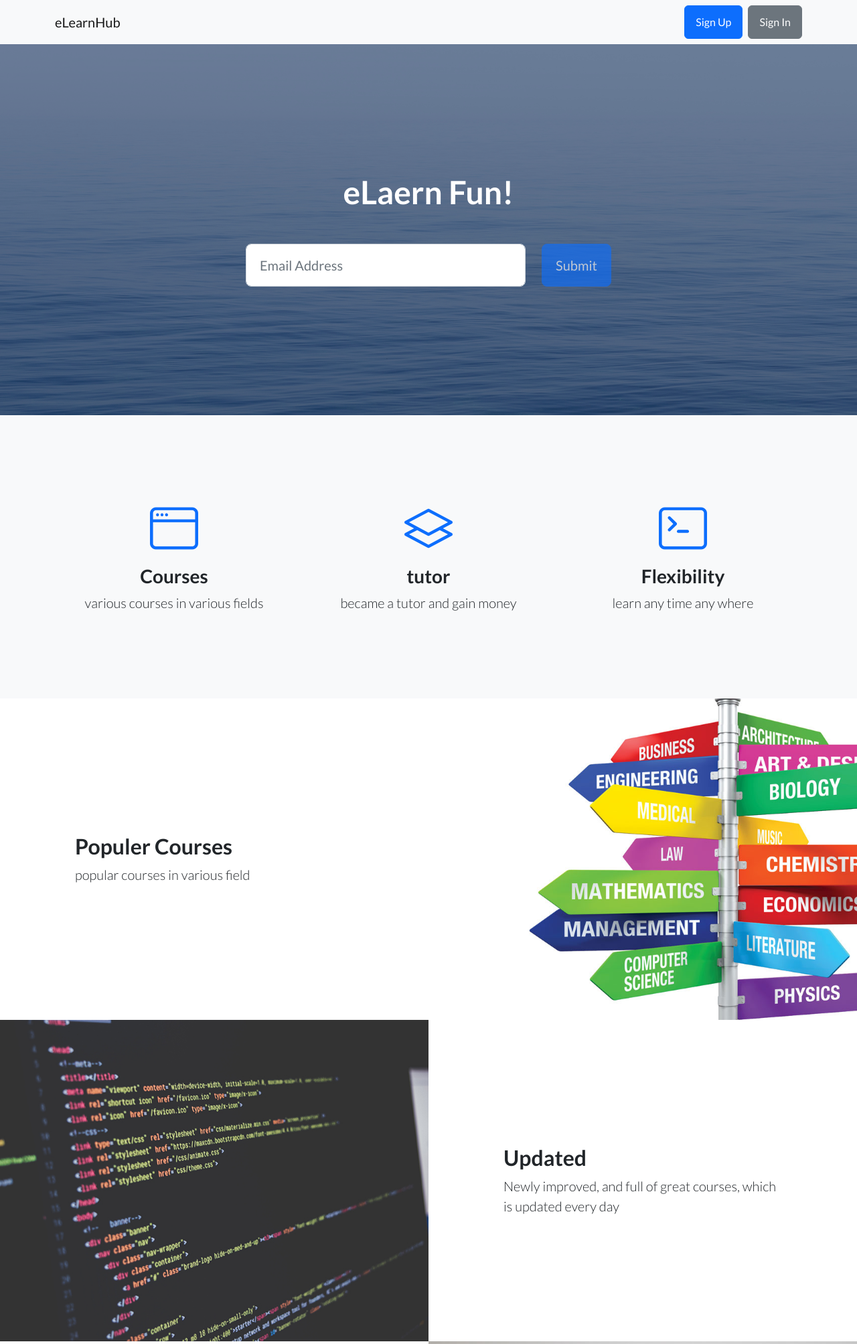
After one commit to Tha-Orakkle/eLearnHub, a Flask app: page /home in a window 1280 px wide. The commit adds this page. Shown: the top 2007 px of the page at 67% size. Run offline with Flask 3, Linux system fonts and the light colour scheme; some libraries are stand-ins or nearby versions.

Commit message:
landing page

```diff
--- a/web_dynamic/elearnhub.py
+++ b/web_dynamic/elearnhub.py
@@ -32,6 +32,10 @@ def close_db(error):
     """removes current session"""
     storage.close()
 
+@app.route('/home', methods=['GET'], strict_slashes=False)
+def home():
+    """serves the landing page"""
+    return render_template('index.html')
 
 @app.route('/sign_up', methods=['POST'], strict_slashes=False)
 def sign_up():
--- /dev/null
+++ b/web_dynamic/templates/index.html
@@ -0,0 +1,223 @@
+<!DOCTYPE html>
+<html lang="en">
+    <head>
+        <meta charset="utf-8" />
+        <meta name="viewport" content="width=device-width, initial-scale=1, shrink-to-fit=no" />
+        <meta name="description" content="" />
+        <meta name="author" content="" />
+        <title>Landing Page - eLearnHub</title>
+        <!-- Favicon-->
+        <link rel="icon" type="image/x-icon" href="../static/assets/favicon.ico" />
+        <!-- Bootstrap icons-->
+        <link href="https://cdn.jsdelivr.net/npm/bootstrap-icons@1.5.0/font/bootstrap-icons.css" rel="stylesheet" type="text/css" />
+        <!-- Google fonts-->
+        <link href="https://fonts.googleapis.com/css?family=Lato:300,400,700,300italic,400italic,700italic" rel="stylesheet" type="text/css" />
+        <!-- Core theme CSS (includes Bootstrap)-->
+        <link href="../static/css/landing_page.css" rel="stylesheet" />
+    </head>
+    <body>
+        <!-- Navigation-->
+        <nav class="navbar navbar-light bg-light static-top">
+            <div class="container">
+                <a class="navbar-brand" href="#!">eLearnHub</a>
+                <div class="d-flex">
+                    <a class="btn btn-primary" href="{{ url_for('page_routes.register') }}">Sign Up</a>
+                    <a class="btn btn-secondary ms-2" href="{{ url_for('page_routes.sign_in') }}">Sign In</a>
+                </div>
+            </div>
+        </nav>
+        <!-- Masthead-->
+        <header class="masthead">
+            <div class="container position-relative">
+                <div class="row justify-content-center">
+                    <div class="col-xl-6">
+                        <div class="text-center text-white">
+                            <!-- Page heading-->
+                            <h1 class="mb-5">eLaern Fun!</h1>
+                            <!-- Signup form-->
+                            <form class="form-subscribe" id="contactForm" data-sb-form-api-token="API_TOKEN">
+                                <!-- Email address input-->
+                                <div class="row">
+                                    <div class="col">
+                                        <input class="form-control form-control-lg" id="emailAddress" type="email" placeholder="Email Address" data-sb-validations="required,email" />
+                                        <div class="invalid-feedback text-white" data-sb-feedback="emailAddress:required">Email Address is required.</div>
+                                        <div class="invalid-feedback text-white" data-sb-feedback="emailAddress:email">Email Address Email is not valid.</div>
+                                    </div>
+                                    <div class="col-auto"><button class="btn btn-primary btn-lg disabled" id="submitButton" type="submit">Submit</button></div>
+                                </div>
+                                <!-- Submit success message-->
+                                <!---->
+                                <!-- This is what your users will see when the form-->
+                                <!-- has successfully submitted-->
+                                <div class="d-none" id="submitSuccessMessage">
+                                    <div class="text-center mb-3">
+                                        <div class="fw-bolder">Form submission successful!</div>
+                                </div>
+                                <!-- Submit error message-->
+                                <!---->
+                                <!-- This is what your users will see when there is-->
+                                <!-- an error submitting the form-->
+                                <div class="d-none" id="submitErrorMessage"><div class="text-center text-danger mb-3">Error sending message!</div></div>
+                            </form>
+                        </div>
+                    </div>
+                </div>
+            </div>
+        </header>
+        <!-- Icons Grid-->
+        <section class="features-icons bg-light text-center">
+            <div class="container">
+                <div class="row">
+                    <div class="col-lg-4">
+                        <div class="features-icons-item mx-auto mb-5 mb-lg-0 mb-lg-3">
+                            <div class="features-icons-icon d-flex"><i class="bi-window m-auto text-primary"></i></div>
+                            <h3>Courses</h3>
+                            <p class="lead mb-0">various courses in various fields</p>
+                        </div>
+                    </div>
+                    <div class="col-lg-4">
+                        <div class="features-icons-item mx-auto mb-5 mb-lg-0 mb-lg-3">
+                            <div class="features-icons-icon d-flex"><i class="bi-layers m-auto text-primary"></i></div>
+                            <h3>tutor</h3>
+                            <p class="lead mb-0">became a tutor and gain money</p>
+                        </div>
+                    </div>
+                    <div class="col-lg-4">
+                        <div class="features-icons-item mx-auto mb-0 mb-lg-3">
+                            <div class="features-icons-icon d-flex"><i class="bi-terminal m-auto text-primary"></i></div>
+                            <h3>Flexibility</h3>
+                            <p class="lead mb-0">learn any time any where</p>
+                        </div>
+                    </div>
+                </div>
+            </div>
+        </section>
+        <!-- Image Showcases-->
+        <section class="showcase">
+            <div class="container-fluid p-0">
+                <div class="row g-0">
+                    <div class="col-lg-6 order-lg-2 text-white showcase-img" style="background-image: url('../static/assets/img/bg-showcase-1.jpg')"></div>
+                    <div class="col-lg-6 order-lg-1 my-auto showcase-text">
+                        <h2>Populer Courses</h2>
+                        <p class="lead mb-0">popular courses in various field </p>
+                    </div>
+                </div>
+                <div class="row g-0">
+                    <div class="col-lg-6 text-white showcase-img" style="background-image: url('../static/assets/img/bg-showcase-2.jpg')"></div>
+                    <div class="col-lg-6 my-auto showcase-text">
+                        <h2>Updated </h2>
+                        <p class="lead mb-0">Newly improved, and full of great courses, which is updated every day </p>
+                    </div>
+                </div>
+                <div class="row g-0">
+                    <div class="col-lg-6 order-lg-2 text-white showcase-img" style="background-image: url('../static/assets/img/bg-showcase-3.jpg')"></div>
+                    <div class="col-lg-6 order-lg-1 my-auto showcase-text">
+                        <h2>Easy to Use & Customize</h2>
+                        <p class="lead mb-0">you can learn any where , any time , choose the time is good for you </p>
+                    </div>
+                </div>
+            </div>
+        </section>
+        <!-- Testimonials-->
+        <section class="testimonials text-center bg-light">
+            <div class="container">
+                <h2 class="mb-5">What people are saying...</h2>
+                <div class="row">
+                    <div class="col-lg-4">
+                        <div class="testimonial-item mx-auto mb-5 mb-lg-0">
+                            <img class="img-fluid rounded-circle mb-3" src="../static/assets/img/testimonials-1.jpg" alt="..." />
+                            <h5>Margaret E.</h5>
+                            <p class="font-weight-light mb-0">"This is fantastic! Thanks so much guys!"</p>
+                        </div>
+                    </div>
+                    <div class="col-lg-4">
+                        <div class="testimonial-item mx-auto mb-5 mb-lg-0">
+                            <img class="img-fluid rounded-circle mb-3" src="../static/assets/img/testimonials-2.jpg" alt="..." />
+                            <h5>Fred S.</h5>
+                            <p class="font-weight-light mb-0">"eLearnHub is amazing. I've been using it to learn lots ."</p>
+                        </div>
+                    </div>
+                    <div class="col-lg-4">
+                        <div class="testimonial-item mx-auto mb-5 mb-lg-0">
+                            <img class="img-fluid rounded-circle mb-3" src="../static/assets/img/testimonials-3.jpg" alt="..." />
+                            <h5>Sarah W.</h5>
+                            <p class="font-weight-light mb-0">"Thanks so much for making these awesome content available to us!"</p>
+                        </div>
+                    </div>
+                </div>
+            </div>
+        </section>
+        <!-- Call to Action-->
+        <section class="call-to-action text-white text-center" id="signup">
+            <div class="container position-relative">
+                <div class="row justify-content-center">
+                    <div class="col-xl-6">
+                        <h2 class="mb-4">Ready to get started? Sign up now!</h2>
+                        <form class="form-subscribe" id="contactFormFooter" data-sb-form-api-token="API_TOKEN">
+                            <!-- Email address input-->
+                            <div class="row">
+                                <div class="col">
+                                    <input class="form-control form-control-lg" id="emailAddressBelow" type="email" placeholder="Email Address" data-sb-validations="required,email" />
+                                    <div class="invalid-feedback text-white" data-sb-feedback="emailAddressBelow:required">Email Address is required.</div>
+                                    <div class="invalid-feedback text-white" data-sb-feedback="emailAddressBelow:email">Email Address Email is not valid.</div>
+                                </div>
+                                <div class="col-auto"><button class="btn btn-primary btn-lg disabled" id="submitButton" type="submit">Submit</button></div>
+                            </div>
+                            <!-- Submit success message-->
+                            <!---->
+                            <!-- This is what your users will see when the form-->
+                            <!-- has successfully submitted-->
+                            <div class="d-none" id="submitSuccessMessage">
+                                <div class="text-center mb-3">
+                                    <div class="fw-bolder">Form submission successful!</div>
+                                    <p>To activate this form, sign up at</p>
+                                    <a class="text-white" href="https://startbootstrap.com/solution/contact-forms">https://startbootstrap.com/solution/contact-forms</a>
+                                </div>
+                            </div>
+                            <!-- Submit error message-->
+                            <!---->
+                            <!-- This is what your users will see when there is-->
+                            <!-- an error submitting the form-->
+                            <div class="d-none" id="submitErrorMessage"><div class="text-center text-danger mb-3">Error sending message!</div></div>
+                        </form>
+                    </div>
+                </div>
+            </div>
+        </section>
+        <!-- Footer-->
+        <footer class="footer bg-light">
+            <div class="container">
+                <div class="row">
+                    <div class="col-lg-6 h-100 text-center text-lg-start my-auto">
+                        <ul class="list-inline mb-2">
+                            <li class="list-inline-item"><a href="#!">About</a></li>
+                            <li class="list-inline-item">⋅</li>
+                            <li class="list-inline-item"><a href="#!">Contact</a></li>
+                            <li class="list-inline-item">⋅</li>
+                            <li class="list-inline-item"><a href="#!">Terms of Use</a></li>
+                            <li class="list-inline-item">⋅</li>
+                            <li class="list-inline-item"><a href="#!">Privacy Policy</a></li>
+                        </ul>
+                        <p class="text-muted small mb-4 mb-lg-0">&copy; Your Website 2023. All Rights Reserved.</p>
+                    </div>
+                    <div class="col-lg-6 h-100 text-center text-lg-end my-auto">
+                        <ul class="list-inline mb-0">
+                            <li class="list-inline-item me-4">
+                                <a href="#!"><i class="bi-facebook fs-3"></i></a>
+                            </li>
+                            <li class="list-inline-item me-4">
+                                <a href="#!"><i class="bi-twitter fs-3"></i></a>
+                            </li>
+                            <li class="list-inline-item">
+                                <a href="#!"><i class="bi-instagram fs-3"></i></a>
+                            </li>
+                        </ul>
+                    </div>
+                </div>
+            </div>
+        </footer>
+        <script src="https://cdn.jsdelivr.net/npm/bootstrap@5.2.3/dist/js/bootstrap.bundle.min.js"></script>
+        <script src="../static/js/landing_page.js"></script>
+        <script src="https://cdn.startbootstrap.com/sb-forms-latest.js"></script>
+    </body>
+</html>
--- a/web_dynamic/templates/teachers.html
+++ b/web_dynamic/templates/teachers.html
@@ -81,12 +81,13 @@
    </form>
 
    <div class="box-container">
-
+      {% if not user.is_instructor %}
       <div class="box offer">
          <h3>become a tutor</h3>
          <p>Lorem ipsum dolor sit amet consectetur adipisicing elit. Eveniet, itaque ipsam fuga ex et aliquam.</p>
          <a href="register.html" class="inline-btn">get started</a>
       </div>
+      {% endif %}
 
       <div class="box">
          <div class="tutor">
```
Also changed, not shown: web_dynamic/page_routes.py (+12 -0 lines), web_dynamic/templates/about.html (+11 -11 lines), web_dynamic/templates/home.html (+15 -7 lines), web_dynamic/templates/update.html (+5 -5 lines).
